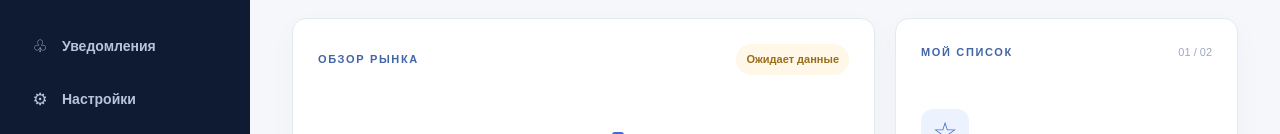
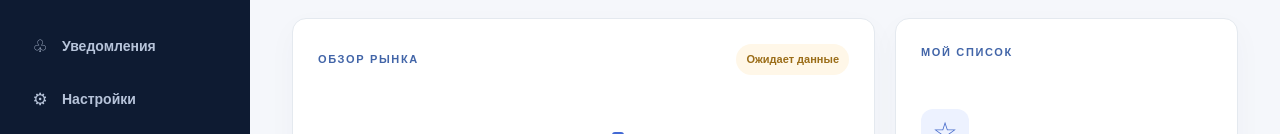
Before and after one commit to nazek52/ai-stock-market, a Next.js app in the folder web/: page / in a window 1280 px wide. Shown: the part 274-408 px from the top of the page. Built offline with nearby package versions, Linux system fonts and the light colour scheme.

Commit message:
fix(a): remove misleading empty-list counter

```diff
--- a/web/src/app/page.tsx
+++ b/web/src/app/page.tsx
@@ -6,7 +6,7 @@ export default function Home() {
     <div className="page-heading"><div><span className="eyebrow">РАБОЧЕЕ ПРОСТРАНСТВО</span><h1>Рынок под вашим взглядом.</h1><p>Соберите интересующие компании в одном месте. Данные рынка появятся после подключения поставщика.</p></div><Link className="button button-primary" href="/search">Найти акцию <span aria-hidden="true">↗</span></Link></div>
     <div className="overview-grid">
       <section className="card feature-card" aria-labelledby="market-title"><div className="card-topline"><span className="eyebrow">ОБЗОР РЫНКА</span><span className="status-pill">Ожидает данные</span></div><div className="feature-content"><div className="chart-mark" aria-hidden="true"><span /><span /><span /><span /><span /><span /><span /></div><h2 id="market-title">Рыночные данные пока не подключены</h2><p>Здесь будут индексы, графики и время последнего обновления. Мы покажем источник каждой котировки.</p></div></section>
-      <section className="card side-card" aria-labelledby="watchlist-title"><div className="card-topline"><span className="eyebrow">МОЙ СПИСОК</span><span className="subtle">01 / 02</span></div><div className="empty-icon" aria-hidden="true">☆</div><h2 id="watchlist-title">Пока пусто</h2><p>Добавленные акции будут здесь. Список станет доступен после подключения учётных записей.</p><Link className="text-link" href="/watchlist">Открыть список <span aria-hidden="true">→</span></Link></section>
+      <section className="card side-card" aria-labelledby="watchlist-title"><div className="card-topline"><span className="eyebrow">МОЙ СПИСОК</span></div><div className="empty-icon" aria-hidden="true">☆</div><h2 id="watchlist-title">Пока пусто</h2><p>Добавленные акции будут здесь. Список станет доступен после подключения учётных записей.</p><Link className="text-link" href="/watchlist">Открыть список <span aria-hidden="true">→</span></Link></section>
     </div>
     <section className="card next-card" aria-labelledby="next-title"><div><span className="eyebrow">СЛЕДУЮЩИЙ ШАГ</span><h2 id="next-title">Следите за тем, что важно вам</h2><p>Поиск, личный список и уведомления появятся по мере подключения серверных функций.</p></div><Link className="button button-outline" href="/search">Перейти к поиску <span aria-hidden="true">→</span></Link></section>
   </AppShell>;
```
